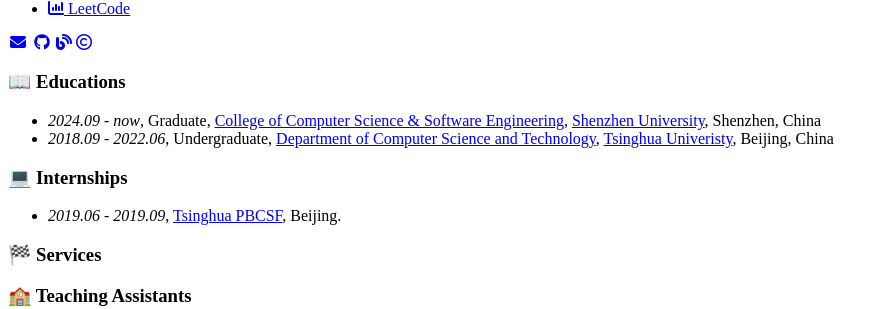
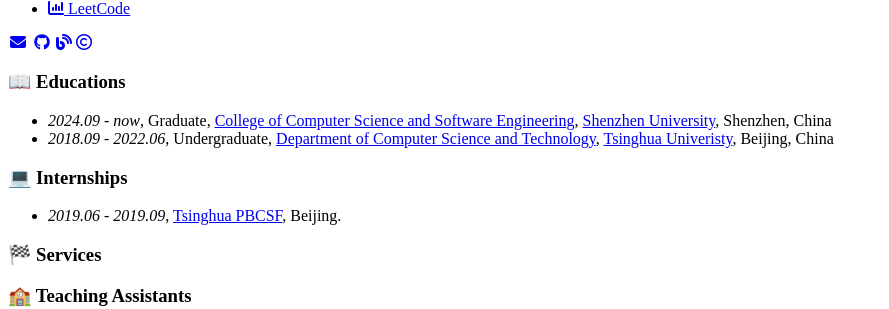
Before and after one commit to kikato2022/kikato2022.github.io, a Jekyll site: the page built from _pages/includes/others.md, in a window 1280 px wide. Shown: the part 421-730 px from the top of the page, without its empty margins (0-889 px from the left). Built offline with Jekyll 4.4.1, drawn with Linux system fonts in a browser that asks for light colours; nearby versions of some CDN libraries; our own code applies the rules of GitHub Pages for plain Markdown files.

Commit message:
change something

```diff
--- a/_pages/includes/others.md
+++ b/_pages/includes/others.md
@@ -1,5 +1,5 @@
 # 📖 Educations
-- *2024.09 - now*, Graduate, [College of Computer Science & Software Engineering](https://csse.szu.edu.cn/), [Shenzhen University](https://en.szu.edu.cn/), Shenzhen, China
+- *2024.09 - now*, Graduate, [College of Computer Science and Software Engineering](https://csse.szu.edu.cn/), [Shenzhen University](https://en.szu.edu.cn/), Shenzhen, China
 - *2018.09 - 2022.06*, Undergraduate, [Department of Computer Science and Technology](https://www.cs.tsinghua.edu.cn/), [Tsinghua Univeristy](https://www.tsinghua.edu.cn/), Beijing, China
 
 # 💻 Internships
```
